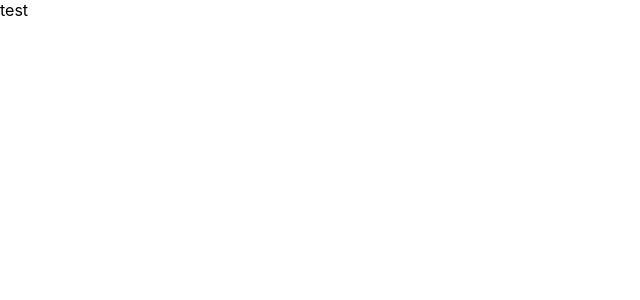
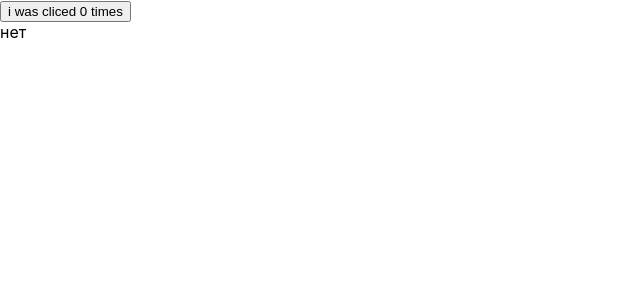
Before and after one commit to itprogerru/simple-hook-react, a React (Create React App) app: page / in a window 1280 px wide. Shown: the top 300 px of the page, without its empty margins (0-640 px from the left). Built offline with nearby package versions, Linux system fonts and the light colour scheme.

Commit message:
increment, toggle

```diff
--- a/src/App.js
+++ b/src/App.js
@@ -1,10 +1,32 @@
-import React from 'react';
+import React, { useState } from 'react';
 
 
-function App() {
+const App = () => {
+  const [count, setCount] = useState(0);
+  const [isOn, setIsOn] = useState(false)
+  const incrementCount = () => {
+   //setCount(count+1);
+    setCount(prevCount=> prevCount+1)
+  }
+
+  const toggleLight = () => {
+    setIsOn(prevIsOn=> !prevIsOn)
+  }
+
+  return (
+    <>
+
+    <button onClick={incrementCount}> i was cliced {count} times </button>
+      <div onClick={toggleLight}>{isOn ? 'да' : 'нет'}</div>
+      </>
+      )
+}
+
+
+/*function App() {
   return (
     <div> test</div>
   );
-}
+}*/
 
 export default App;
```
